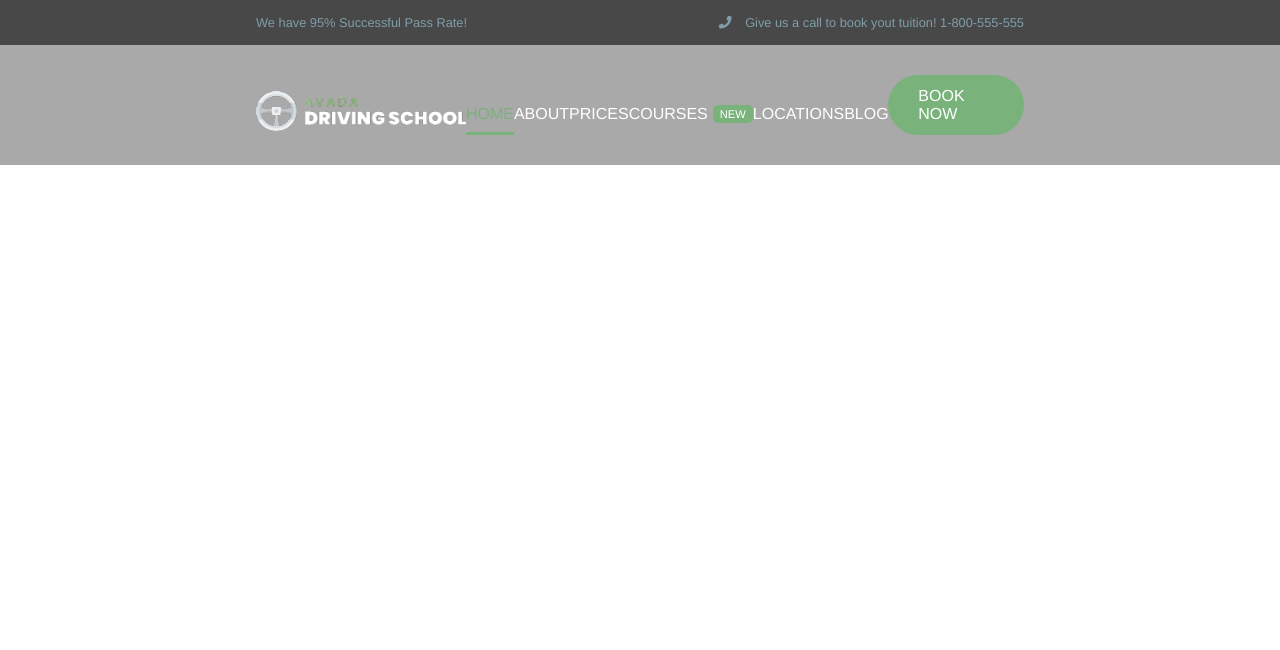
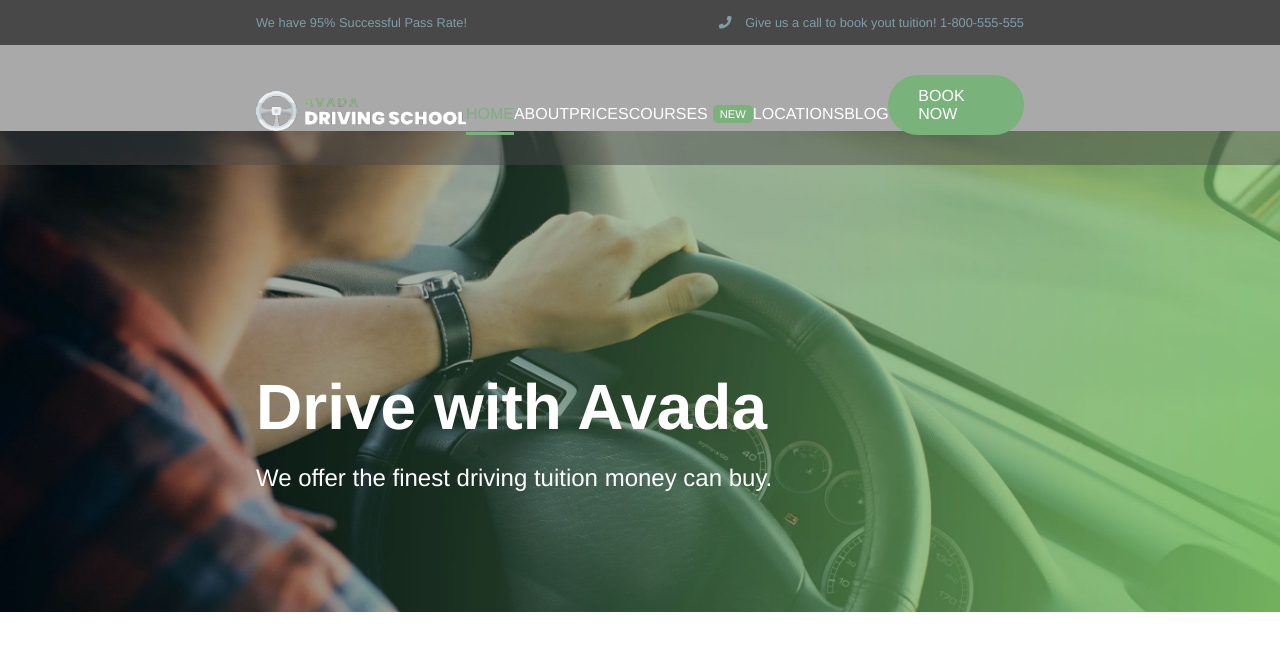
Before and after one commit to FLUlul/proj-html-vuejs, a Vue app: page / in a window 1280 px wide. Shown: the top 650 px of the page. Built offline with nearby package versions, Linux system fonts and the light colour scheme.

Commit message:
update: position fixed header-top, position absolute header bottom, jumbotron complete

```diff
--- a/src/components/DriveHeader.vue
+++ b/src/components/DriveHeader.vue
@@ -75,10 +75,8 @@ export default {
 @import '@/assets/scss/variables.scss';
 
   header {
-    position: sticky;
-    left: 0;
-    top: 0;
-    right: 0;
+    position: relative;
+    z-index: 5;
   }
 
   .container {
@@ -88,6 +86,10 @@ export default {
   #header-top {
     background-color: #484848;
     padding: 15px 0;
+    position: sticky;
+    left: 0;
+    top: 0;
+    right: 0;
 
     #row-header-top {
       display: flex;
--- a/src/components/DriveMain.vue
+++ b/src/components/DriveMain.vue
@@ -1,6 +1,24 @@
 <template>
   <main>
+    <section id="jumbo-top">
 
+      <div class="container">
+
+        <div class="row-jumbo">
+
+        <h1>
+          Drive with Avada
+        </h1>
+
+        <div>
+          We offer the finest driving tuition money can buy.
+        </div>
+
+        </div>
+
+      </div>
+
+    </section>
   </main>
 </template>
 
@@ -13,5 +31,29 @@ export default {
 <!-- Add "scoped" attribute to limit CSS to this component only -->
 <style scoped lang="scss">
 @import '@/assets/scss/variables.scss';
+ .container {
+    @include page-center;
+  }
+
+  #jumbo-top {
+    background-image: url("../assets/images/homepage-hero-background.jpg");
+    background-size: 110%;
+    background-repeat: no-repeat;
+    background-position: center;
+    padding: 350px 0 250px;
+    color: white;
+    position: absolute;
+    left: 0;
+    top: 0;
+    right: 0;
+
+    h1 {
+      font-size: 4rem;
+      margin: 20px 0;
+    }
+    div {
+      font-size: 1.5rem;
+    }
+  }
 
 </style>
```
